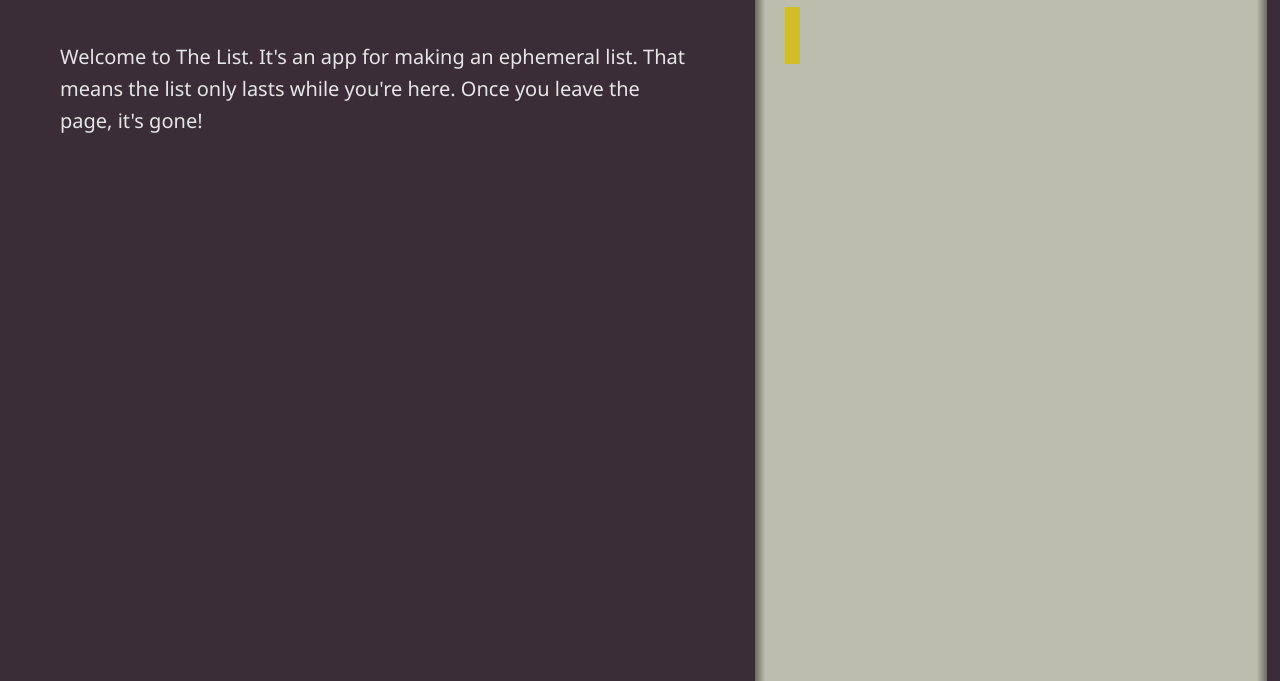
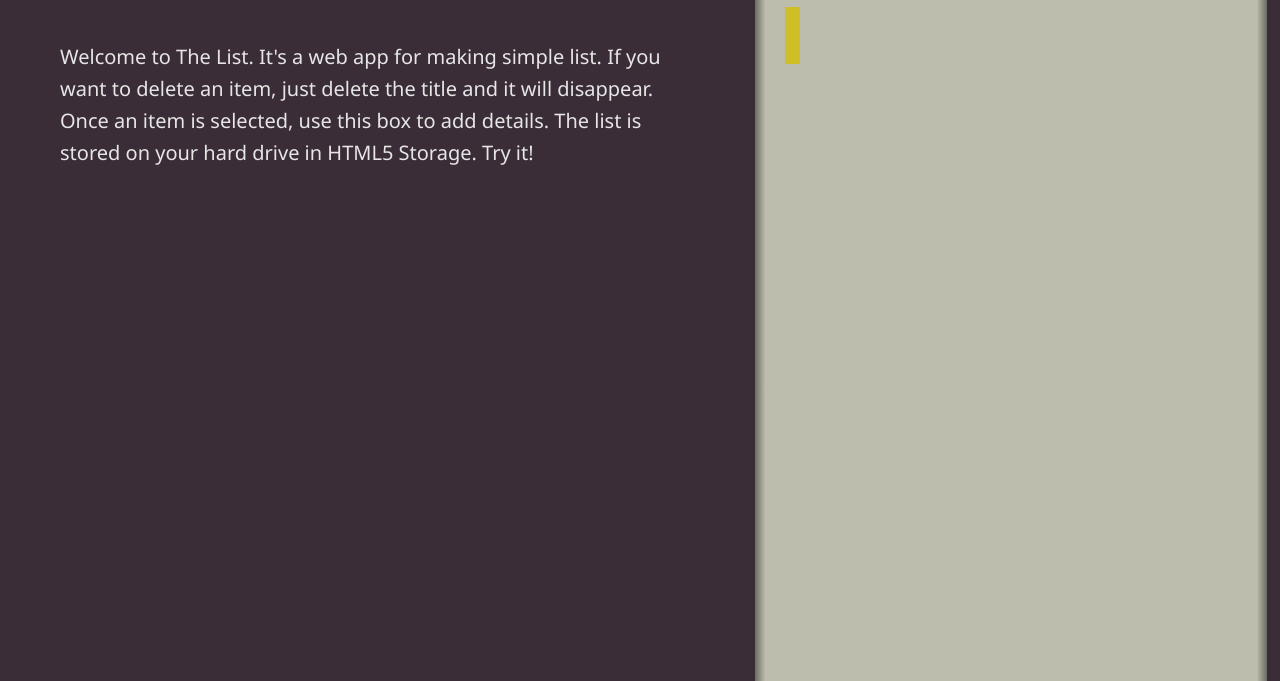
Before and after one commit to raddevon/TheList, a plain HTML site: page index.html in a window 1280 px wide. Shown: the part 119-800 px from the top of the page. Drawn offline with Linux system fonts and the light colour scheme; a web font is replaced by a local one.

Commit message:
Updated intro

```diff
--- a/index.html
+++ b/index.html
@@ -9,7 +9,7 @@
     <div class="detail-column">
         <div id="intro">
             <p>
-                Welcome to The List. It's an app for making an ephemeral list. That means the list only lasts while you're here. Once you leave the page, it's gone!
+                Welcome to The List. It's a web app for making simple list. If you want to delete an item, just delete the title and it will disappear. Once an item is selected, use this box to add details. The list is stored on your hard drive in HTML5 Storage. Try it!
             </p>
         </div>
         <form><textarea name="details" id="details" placeholder="Enter details for the currently selected list item"></textarea></form>
```
